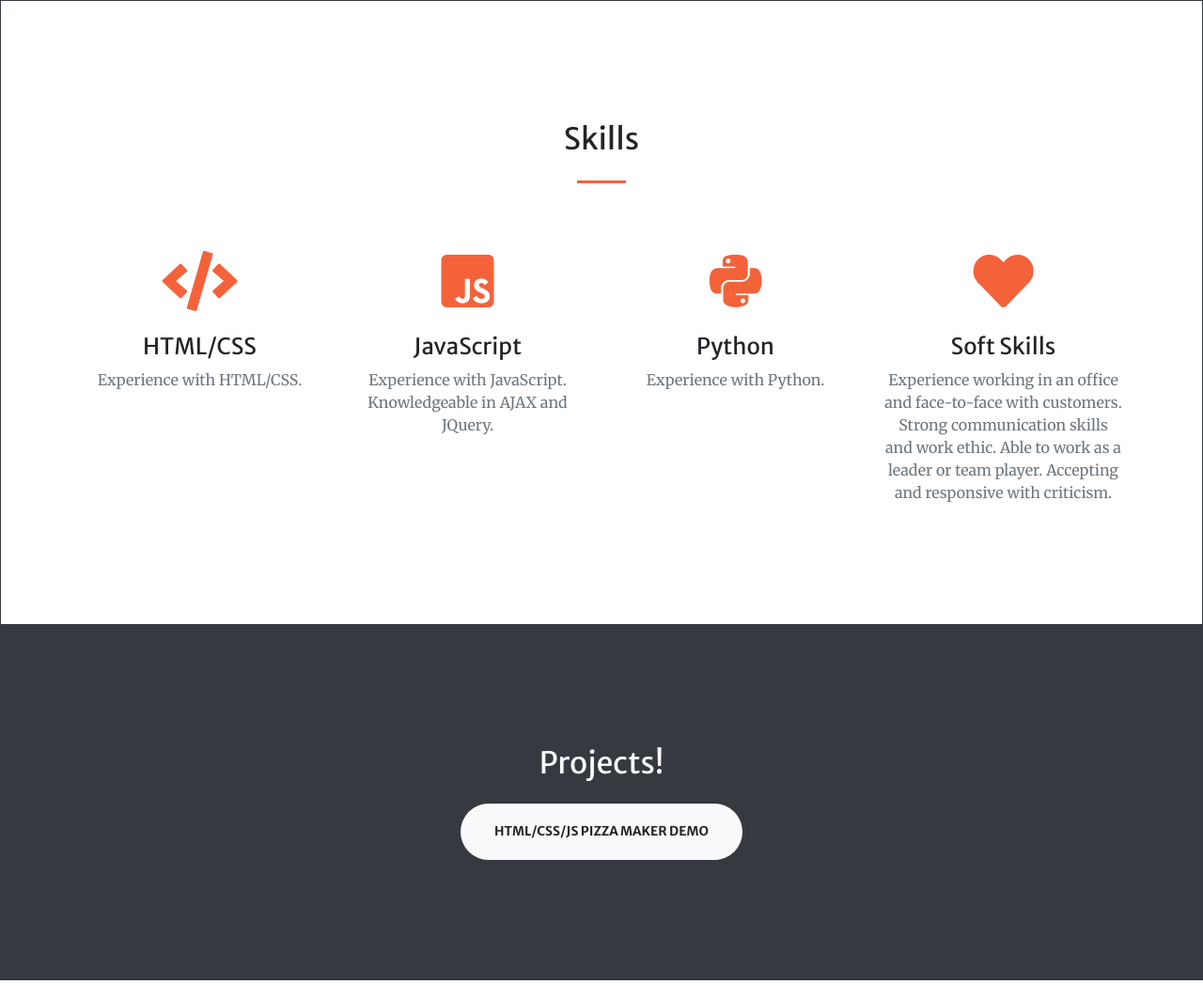
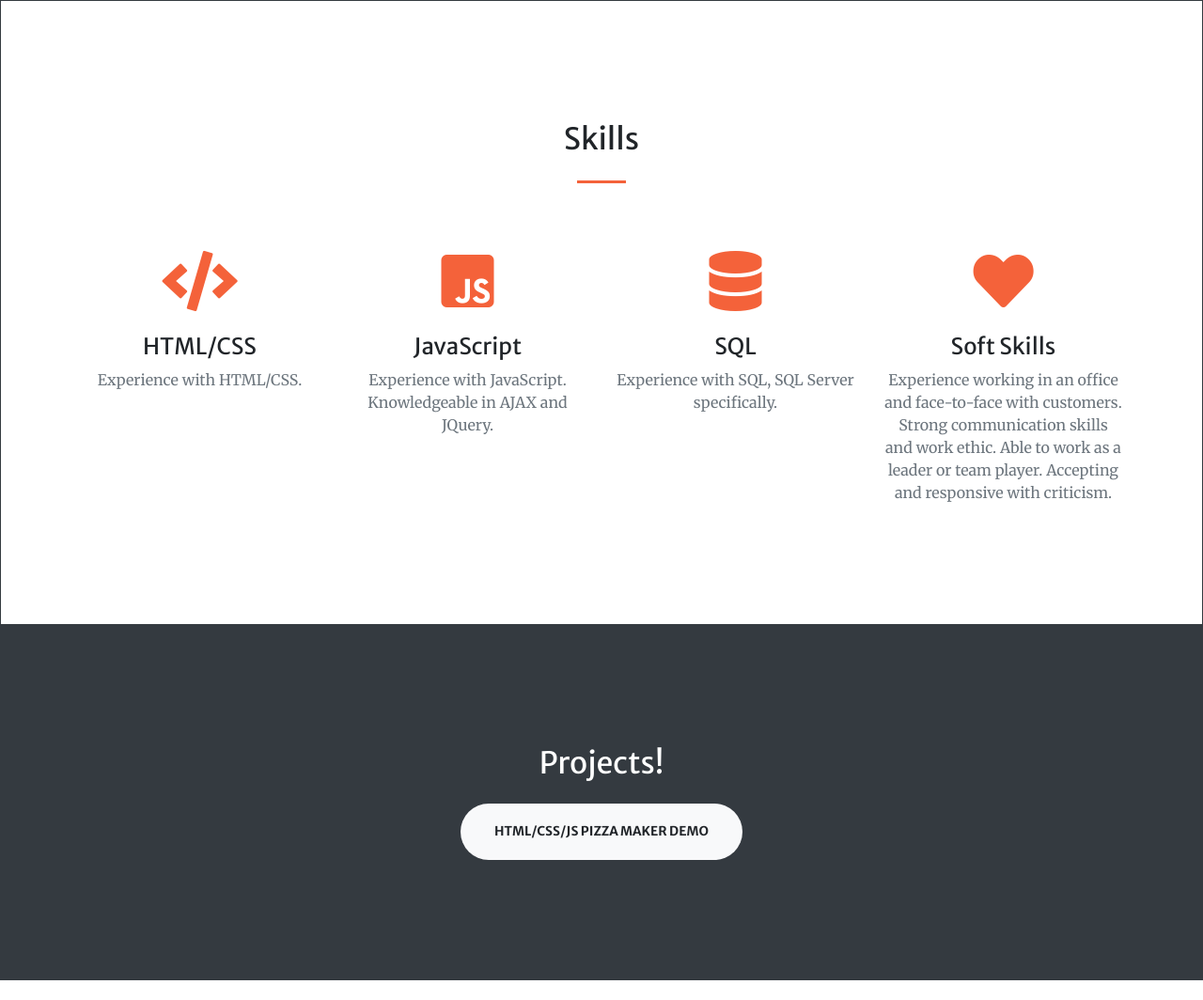
Before and after one commit to A-Wunderlich/A-Wunderlich.github.io, a website with bundled scripts: page index.html in a window 1280 px wide. Shown: the part 1291-2355 px from the top of the page at 94% size. Built offline with nearby package versions, Linux system fonts and the light colour scheme.

Commit message:
update skills
add sql to skills on index

```diff
--- a/index.html
+++ b/index.html
@@ -107,9 +107,9 @@
         </div>
         <div class="col-lg-3 col-md-6 text-center">
           <div class="mt-5">
-            <i class="fab fa-4x fa-python text-primary mb-4"></i>
-            <h3 class="h4 mb-2">Python</h3>
-            <p class="text-muted mb-0">Experience with Python.</p>
+            <i class="fas fa-4x fas fa-database text-primary mb-4"></i>
+            <h3 class="h4 mb-2">SQL</h3>
+            <p class="text-muted mb-0">Experience with SQL, SQL Server specifically.</p>
           </div>
         </div>
         <div class="col-lg-3 col-md-6 text-center">
```
Also changed, not shown: pizza.html (+1 -1 lines).
